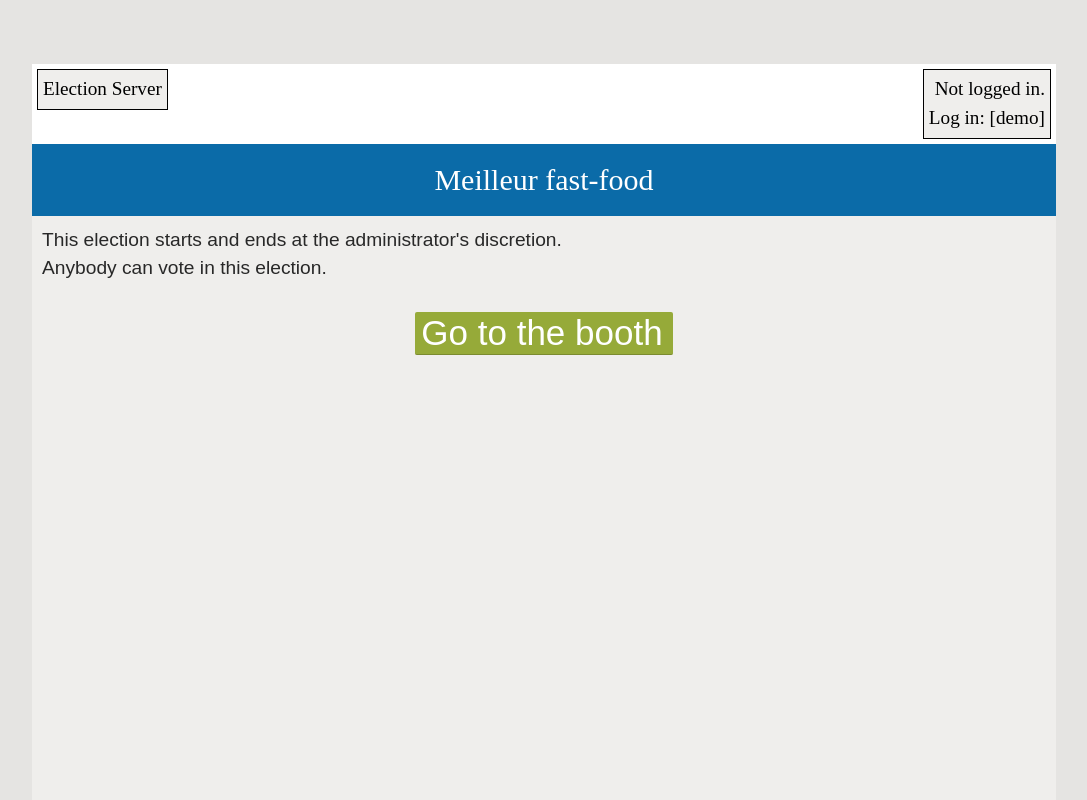
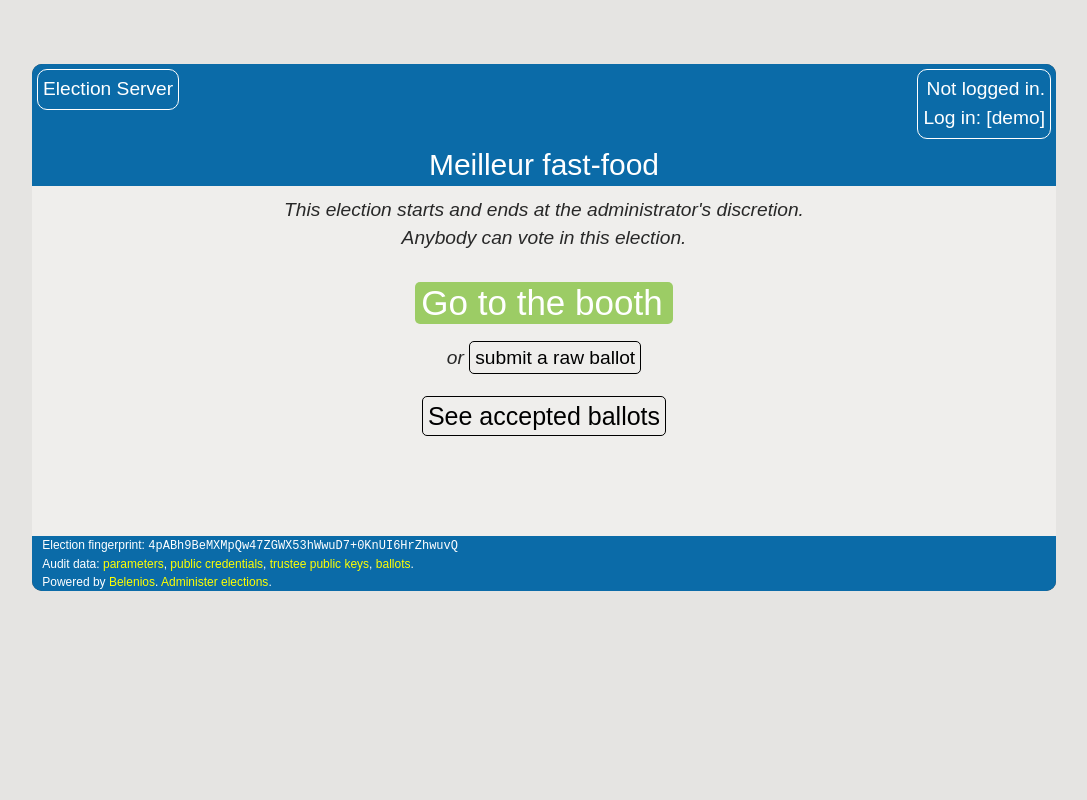
Before and after one commit to magicspade/booth, a plain HTML site: page index.html in a window 1280 px wide. Shown: the top 800 px of the page, without its empty margins (96-1183 px from the left). Drawn offline with Linux system fonts and the light colour scheme.

Commit message:
final commit

```diff
--- a/style.css
+++ b/style.css
@@ -30,21 +30,22 @@ body {
 #header {
 	position: relative;
 	z-index: 10;
-	color: rgb(255, 255, 255);
+	color: White;
 	/*padding-bottom: 5%; */
-	background: #282828;
-	font-family: "Times New Roman";
+	background: #0b6ba8;
+	border-radius: 10px;
+
+
 }
-
-#header div {
-	background: #ffffff;
+#header .caml_link {
+	color: White;
 }
 
 #header div div {
-	border: 1px solid Black;
-	border-radius: 0px;
-	background: #efeeec;
-	color: #000000;
+	border: 1px solid White;
+	border-radius: 10px;
+
+	color: White;
 	margin: 5px;
 	padding: 5px;
 }
@@ -71,10 +72,6 @@ body {
 }
 /* ---------yassin ----------*/
 
-#main div {
-	min-height: 100%;
-	margin: 0 auto 60%;
-}
 
 /* ----------- /NICO ----------- */
 
@@ -82,6 +79,8 @@ body {
 	background: #efeeec;
 	position: relative;
 	padding: 10px;
+	text-align: center;
+	font-style: italic;
 }
 /* ----------/yassin ------------*/
 h1, h2, h3, h4, h5, h6 {
@@ -90,12 +89,29 @@ h1, h2, h3, h4, h5, h6 {
 	font-weight: lighter;
 }
 
+#bottom a {
+	color: Yellow;
+	text-decoration: none;
+
+}
+#bottom {
+	border-radius: 0px 0px 10px 10px;
+}
+#main a {
+	color: Black;
+	text-decoration: none;
+	border: 1px solid black;
+	font-style: normal;
+	padding: 5px;
+	border-radius: 5px;
+
+
+}
+
 h1 {
 	font-size: 30px;
 	display: block;
-	font-family: "Times New Roman", Times, arial;
 	background: #0b6ba8;
-	padding: 15px;
 }
 
 h2 {
@@ -111,7 +127,6 @@ h2 {
 	font-size: 12px;
 	line-height: 1.5em;
 	text-align: left;
-	font-family: "Times New Roman", Times, arial;
 	background: #0b6ba8;
 	color: #fff;
 }
@@ -156,8 +171,11 @@ button {
     border-radius:2px;
 }
 button {
-    background-color:#96aa39;
-    border-bottom:1px solid #7b8b2f;
+    background-color:#9CCC65;
+
+    margin-bottom: 20px;
+    border-radius: 5px;
+
 }
 button:hover {
     background-color:#8ea134;
@@ -166,6 +184,10 @@ button:hover {
 button:active {
     background-color:#96aa39;
     border-bottom:1px solid #7b8b2f;
+}
+#main {
+	padding-bottom: 10%;
+
 }
 
 #ballot_tracker {
```
